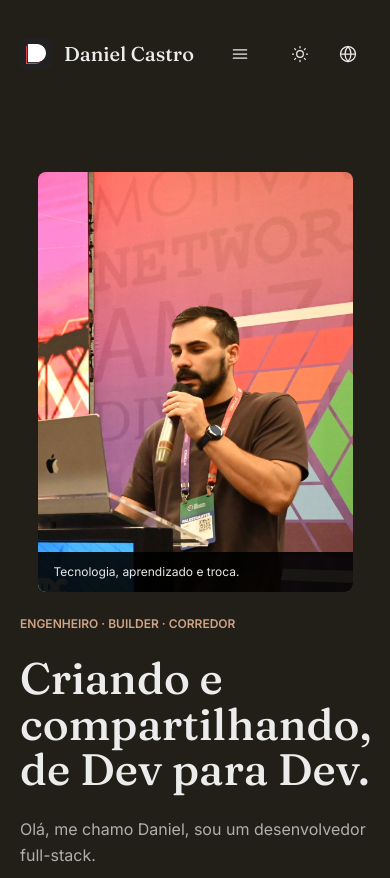
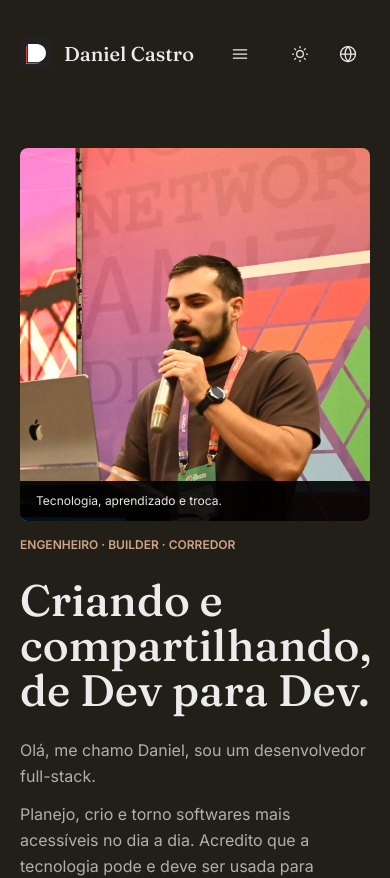
Before and after one commit to odanieldcs/danieldcs.com, a Next.js app: page / in a window 390 px wide. Shown: the top 878 px of the page. Built offline with nearby package versions, Linux system fonts and the light colour scheme.

Commit message:
style: final display scale and about contact layout tweaks
Set desktop type-display to 4rem, tighten mobile home and about hero spacing,
and reshape the about contact section heading and CTA weight.

```diff
--- a/app/theme/typography.css
+++ b/app/theme/typography.css
@@ -9,7 +9,7 @@
 
 @media (min-width: 48rem) {
   :root {
-    --type-display: 4.25rem;
+    --type-display: 4rem;
     --type-display-section: 2.25rem;
     --type-display-band: 3rem;
   }
--- a/components/views/about-view.tsx
+++ b/components/views/about-view.tsx
@@ -27,6 +27,12 @@ const subtitleClassName = 'mt-4 text-sm leading-relaxed text-foreground/55'
 
 const ctaLinkClassName = [
   'group mt-8 inline-flex items-center gap-2 text-base font-semibold text-accent',
+  'rounded-sm hover:underline',
+  'outline-hidden focus-visible:ring-2 focus-visible:ring-foreground/35 focus-visible:ring-offset-2 focus-visible:ring-offset-background',
+].join(' ')
+
+const contactCtaLinkClassName = [
+  'group mt-8 inline-flex items-center gap-2 text-base font-normal text-accent',
   'rounded-sm hover:underline',
   'outline-hidden focus-visible:ring-2 focus-visible:ring-foreground/35 focus-visible:ring-offset-2 focus-visible:ring-offset-background',
 ].join(' ')
@@ -74,7 +80,7 @@ function Intro({
   language: InterfaceLanguage
 }) {
   return (
-    <section className="grid items-start gap-content-gap md:grid-cols-[minmax(0,1.15fr)_minmax(16rem,0.85fr)] md:gap-section">
+    <section className="grid items-start gap-inline md:grid-cols-[minmax(0,1.15fr)_minmax(16rem,0.85fr)] md:gap-section">
       <figure className="group order-1 w-9/10 justify-self-center overflow-hidden rounded-lg bg-foreground/6 md:order-2 md:justify-self-end">
         <div className="relative aspect-3/4 overflow-hidden">
           <Image
@@ -255,16 +261,9 @@ function Contact({ copy }: { copy: AboutCopy }) {
 
   return (
     <section className={sectionGridClassName}>
-      <SectionLabel
-        index={copy.sectionContactIndex}
-        title={copy.contactTitle}
-      />
+      <p className={indexClassName}>{copy.sectionContactIndex}</p>
       <div>
-        {lead ? (
-          <p className="max-w-xl text-sm leading-relaxed text-foreground/60">
-            {lead}
-          </p>
-        ) : null}
+        {lead ? <h2 className={bandTitleClassName}>{lead}</h2> : null}
         {rest.map((paragraph) => (
           <p
             key={paragraph}
@@ -275,7 +274,7 @@ function Contact({ copy }: { copy: AboutCopy }) {
         ))}
         <a
           href={`mailto:${contactEmail}`}
-          className={ctaLinkClassName}
+          className={contactCtaLinkClassName}
           data-cta="contact_email"
           data-cta-location="about"
         >
@@ -293,7 +292,7 @@ export function AboutView() {
 
   return (
     <main data-analytics-source="about">
-      <Container width="page" className="pb-20 pt-10 sm:pb-28 sm:pt-16">
+      <Container width="page" className="pb-20 pt-8 sm:pb-28 sm:pt-12 md:pt-16">
         <Intro copy={copy} language={language} />
       </Container>
       <Experience copy={copy} />
--- a/components/views/home-view.tsx
+++ b/components/views/home-view.tsx
@@ -47,17 +47,17 @@ function Hero({
   language: InterfaceLanguage
 }) {
   return (
-    <section className="grid items-center gap-content-gap md:grid-cols-[minmax(0,1.15fr)_minmax(16rem,0.85fr)] md:gap-section">
-      <figure className="group order-1 w-9/10 justify-self-center md:order-2 md:justify-self-end">
-        <div className="relative aspect-3/4 overflow-hidden rounded-lg bg-foreground/6">
+    <section className="grid items-center gap-inline md:grid-cols-[minmax(0,1.15fr)_minmax(16rem,0.85fr)] md:gap-section">
+      <figure className="group order-1 w-full justify-self-stretch md:order-2 md:w-9/10 md:justify-self-end">
+        <div className="relative aspect-[3/3.2] overflow-hidden rounded-lg bg-foreground/6 md:aspect-3/4">
           <Image
             src={PORTRAIT_SRC}
             alt={copy.portraitAlt}
             fill
             loading="eager"
             fetchPriority="high"
-            sizes="(min-width: 48rem) 24rem, 90vw"
-            className="object-cover object-top motion-safe:transition-transform motion-safe:duration-700 motion-safe:ease-out motion-safe:group-hover:scale-106 motion-safe:group-hover:rotate-2"
+            sizes="(min-width: 48rem) 24rem, 100vw"
+            className="object-cover object-[50%_28%] motion-safe:transition-transform motion-safe:duration-700 motion-safe:ease-out motion-safe:group-hover:scale-106 motion-safe:group-hover:rotate-2 md:object-[center_30%]"
           />
           <figcaption className="absolute inset-x-0 bottom-0 bg-black/90 px-4 py-3 text-xs text-white/90">
             {copy.portraitCaption}
@@ -183,7 +183,7 @@ export function HomeView({ posts }: { posts: HomePostSummary[] }) {
   const copy = getHomeCopy(language)
 
   return (
-    <main className="flex w-full flex-col gap-section py-section">
+    <main className="flex w-full flex-col gap-section pt-10 pb-section md:py-section">
       <Container width="page">
         <Hero copy={copy} language={language} />
       </Container>
```
Also changed, not shown: 1 other file (tests, documents, lock files or other folders).
